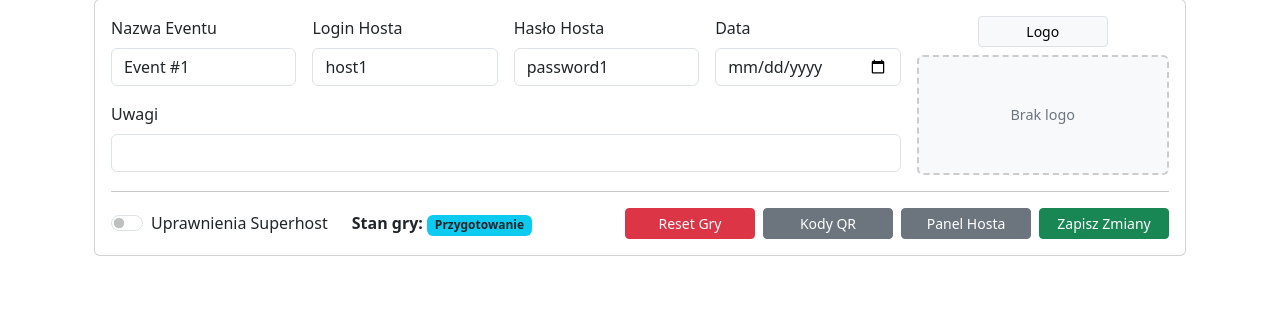
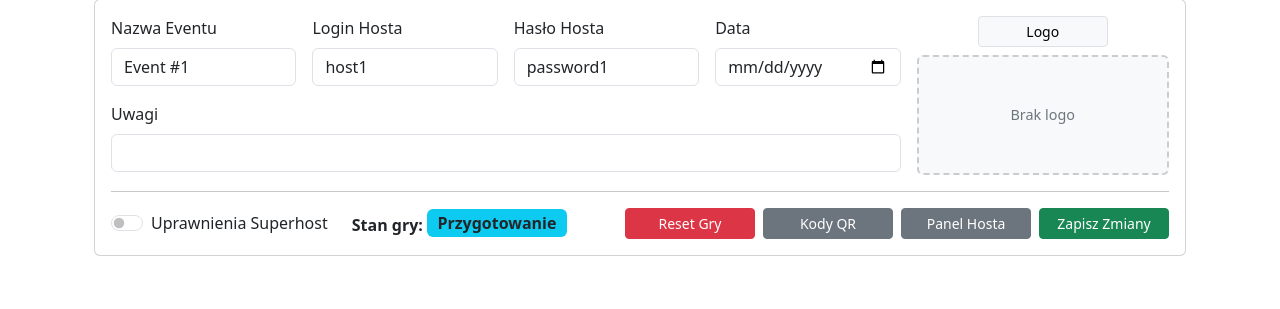
Before and after one commit to michalkopec1981/Saper-2, a Flask app: page /admin in a window 1280 px wide. Shown: the part 145-454 px from the top of the page. Run offline with Flask 2, Linux system fonts and the light colour scheme; the visitor is signed in with stand-in values (Sample User, id 1); data comes from the database, SQL or seed files in the repository; data that the repository does not hold is empty.

Commit message:
Update admin.html

```diff
--- a/templates/admin.html
+++ b/templates/admin.html
@@ -31,6 +31,10 @@
     }
     .btn-fixed-width {
         min-width: 130px;
+    }
+    .game-status-badge {
+        font-size: 1rem;
+        vertical-align: text-bottom;
     }
 </style>
 {% endblock %}
@@ -132,7 +136,7 @@ document.addEventListener('DOMContentLoaded', function() {
                         <label class="form-check-label" for="superhost-${event.id}">Uprawnienia Superhost</label>
                     </div>
                     <div>
-                        <span class="fw-bold">Stan gry:</span>
+                        <span class="form-label mb-0 fw-bold">Stan gry: </span>
                         <span class="badge ${badgeClass} game-status-badge">${status.status_text}</span>
                     </div>
                     <div class="ms-auto d-flex justify-content-end gap-2 flex-wrap">
```
